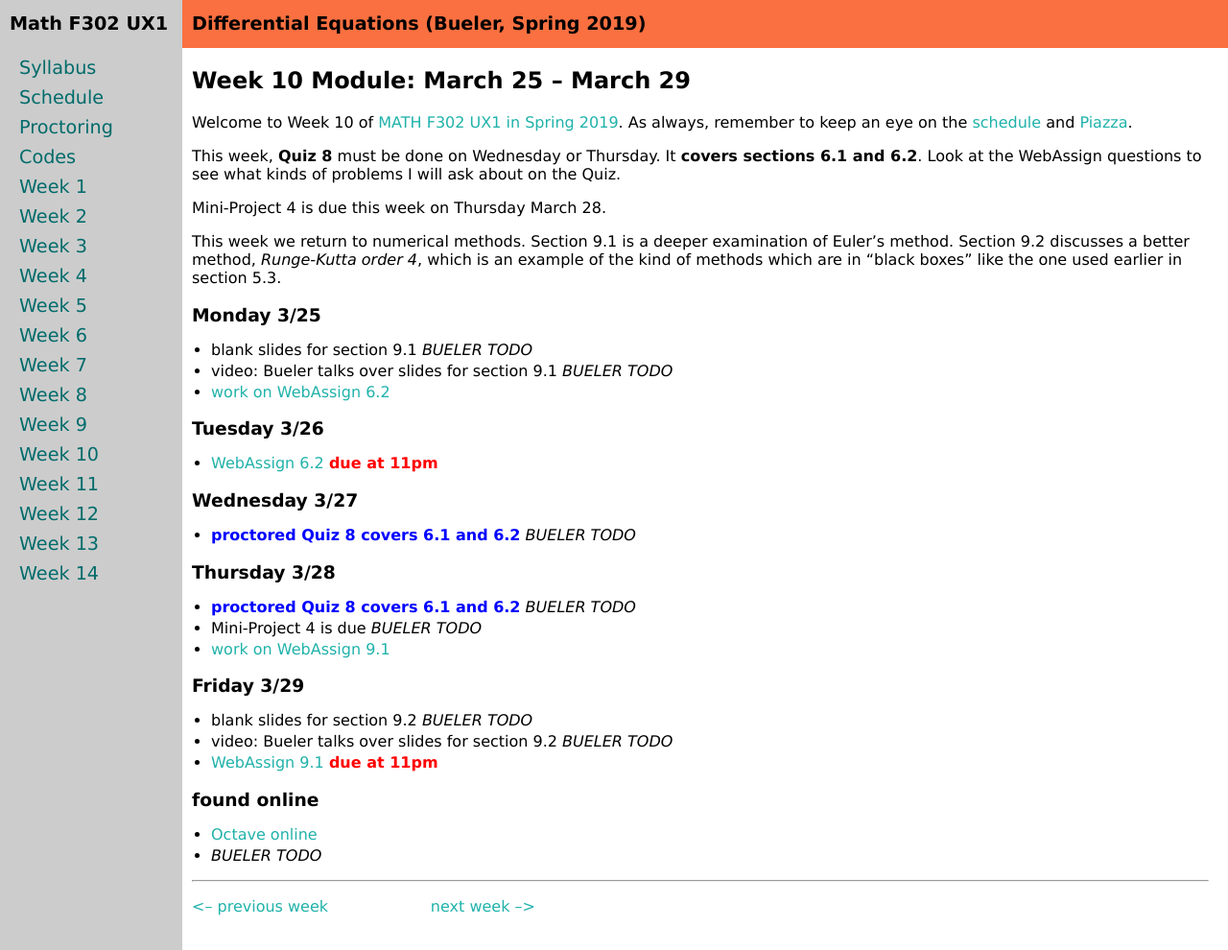
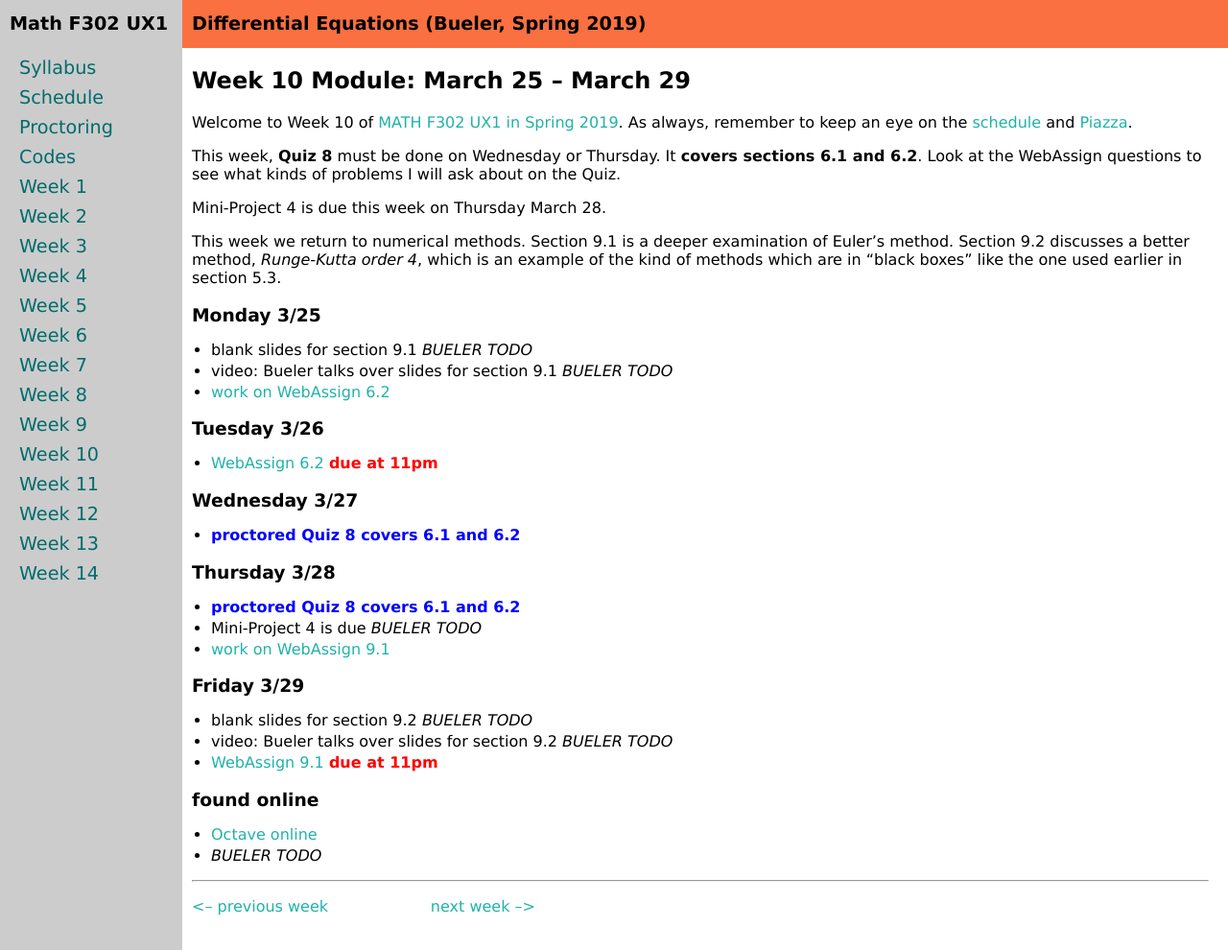
Before and after one commit to bueler/math302, a Jekyll site: the page built from week10.md, in a window 1280 px wide and 990 px high. Shown: the whole window at 96% size. Built offline with Jekyll 4.4.1, drawn with Linux system fonts in a browser that asks for light colours.

Commit message:
less TODO

```diff
--- a/week10.md
+++ b/week10.md
@@ -22,10 +22,10 @@ This week we return to numerical methods.  Section 9.1 is a deeper examination o
 * [WebAssign 6.2](https://www.webassign.net/) <span style="color:red">**due at 11pm**</span>
 
 ### Wednesday 3/27
-* <span style="color:blue">**proctored Quiz 8 covers 6.1 and 6.2**</span> _BUELER TODO_
+* <span style="color:blue">**proctored Quiz 8 covers 6.1 and 6.2**</span>
 
 ### Thursday 3/28
-* <span style="color:blue">**proctored Quiz 8 covers 6.1 and 6.2**</span> _BUELER TODO_
+* <span style="color:blue">**proctored Quiz 8 covers 6.1 and 6.2**</span>
 * Mini-Project 4 is due _BUELER TODO_
 * [work on WebAssign 9.1](https://www.webassign.net/)
 
```
